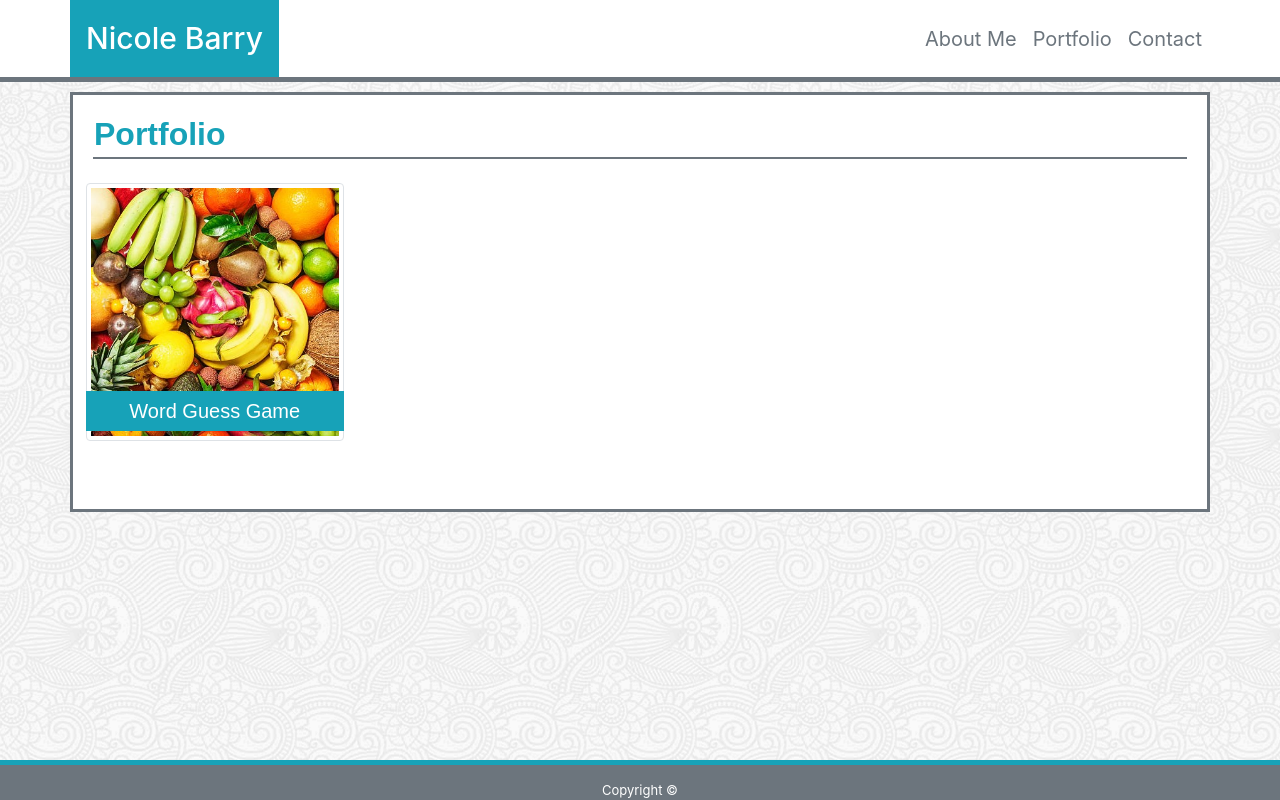
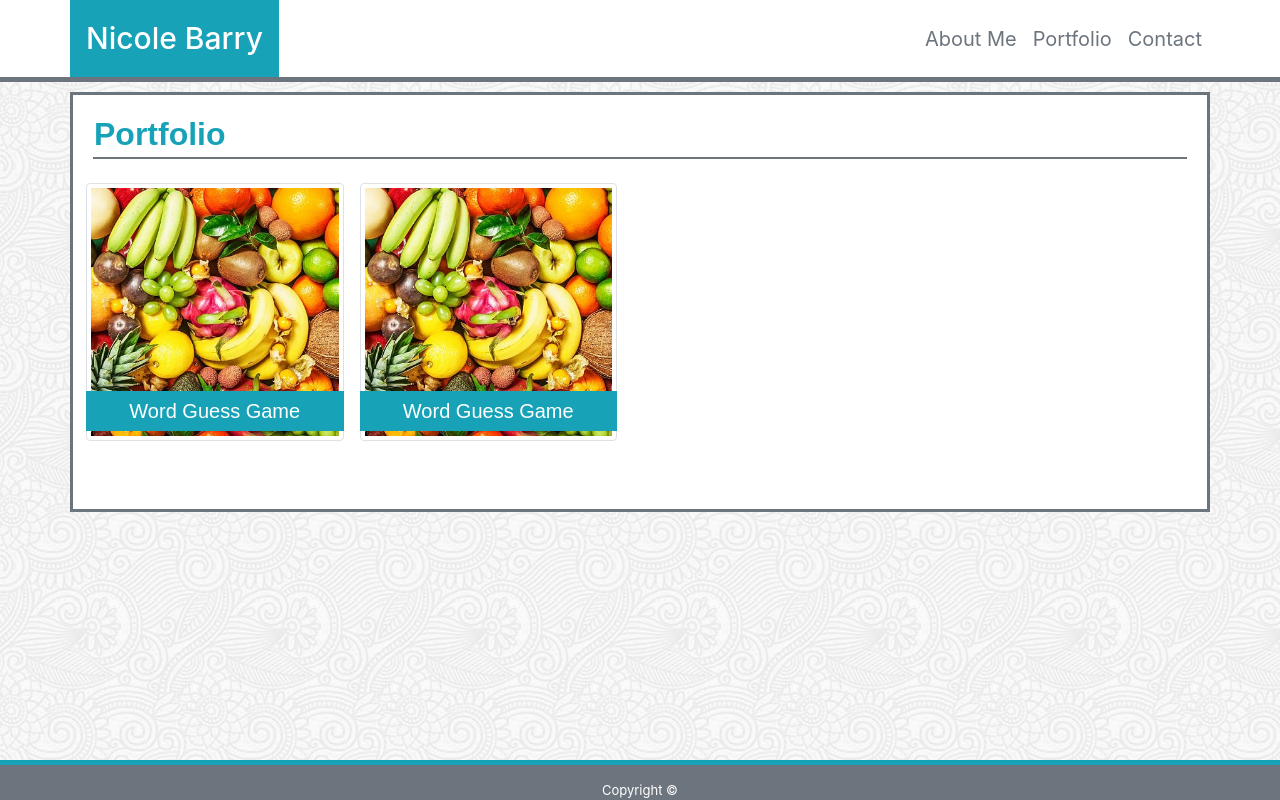
Before and after one commit to nmbarry15/nmbarry15.github.io, a plain HTML site: page portfolio.html in a window 1280 px wide. Drawn offline with nearby package versions, Linux system fonts and the light colour scheme.

Commit message:
test to fix problem

```diff
--- a/portfolio.html
+++ b/portfolio.html
@@ -50,14 +50,21 @@
             <div class="row w-100">
                 <div class="col-md-3 col-6 p-2">
                     <div class="position-relative m-auto d-block">
-                        <a href="https://nmbarry15.github.io/Word-Guess-Game/"><img src="images/fruit-wallpaper.jpg" class="rounded img-thumbnail m-auto d-block w-100" alt="" id="fruit"></a>
+                        <a href="https://nmbarry15.github.io/Word-Guess-Game/"><img src="images/fruit-wallpaper.jpg" class="rounded img-thumbnail m-auto d-block w-100"
+                                alt="" id="fruit"></a>
                         <div class="bg-info text-white w-100 text-center p-2 position-absolute" id="label">
                             <h5 class="mb-0">Word Guess Game</h5>
                         </div>
                     </div>
                 </div>
                 <div class="col-md-3 col-6 p-2">
-
+                    <div class="position-relative m-auto d-block">
+                        <a href="https://nmbarry15.github.io/Word-Guess-Game/"><img src="images/fruit-wallpaper.jpg" class="rounded img-thumbnail m-auto d-block w-100"
+                                alt="" id="fruit"></a>
+                        <div class="bg-info text-white w-100 text-center p-2 position-absolute" id="label">
+                            <h5 class="mb-0">Word Guess Game</h5>
+                        </div>
+                    </div>
                 </div>
                 <div class="col-md-3 col-6 p-2">
 
```
